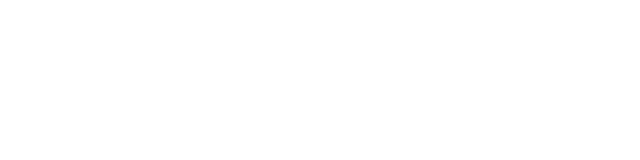
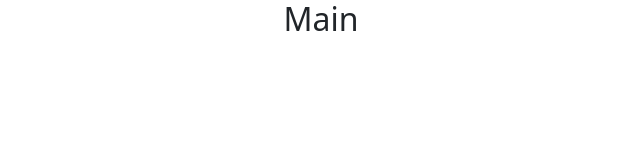
Before and after one commit to mostafizur610/code-source-pathshala-client, a React (Create React App) app: page / in a window 1280 px wide. Shown: the top 160 px of the page, without its empty margins (319-959 px from the left). Built offline with nearby package versions, Linux system fonts and the light colour scheme.

Commit message:
route set

```diff
--- a/package.json
+++ b/package.json
@@ -6,9 +6,12 @@
     "@testing-library/jest-dom": "^5.16.5",
     "@testing-library/react": "^13.4.0",
     "@testing-library/user-event": "^13.5.0",
+    "bootstrap": "^5.2.2",
     "firebase": "^9.12.1",
     "react": "^18.2.0",
+    "react-bootstrap": "^2.5.0",
     "react-dom": "^18.2.0",
+    "react-router-dom": "^6.4.2",
     "react-scripts": "5.0.1",
     "web-vitals": "^2.1.4"
   },
--- a/src/App.js
+++ b/src/App.js
@@ -1,9 +1,11 @@
+import { RouterProvider } from 'react-router-dom';
 import './App.css';
+import { routes } from './Routes/Routes/Routes';
 
 function App() {
   return (
     <div className="App">
-
+      <RouterProvider router={routes}></RouterProvider>
     </div>
   );
 }
--- a/src/index.js
+++ b/src/index.js
@@ -3,6 +3,7 @@ import ReactDOM from 'react-dom/client';
 import './index.css';
 import App from './App';
 import reportWebVitals from './reportWebVitals';
+import 'bootstrap/dist/css/bootstrap.min.css';
 
 const root = ReactDOM.createRoot(document.getElementById('root'));
 root.render(
--- /dev/null
+++ b/src/layout/Main.js
@@ -0,0 +1,13 @@
+import React from 'react';
+import { Outlet } from 'react-router-dom';
+
+const Main = () => {
+    return (
+        <div>
+            <h2>Main</h2>
+            <Outlet></Outlet>
+        </div>
+    );
+};
+
+export default Main;
```
Also changed, not shown: src/Routes/Routes/Routes.js (added, +14 -0 lines), 1 other file (tests, documents, lock files or other folders).
